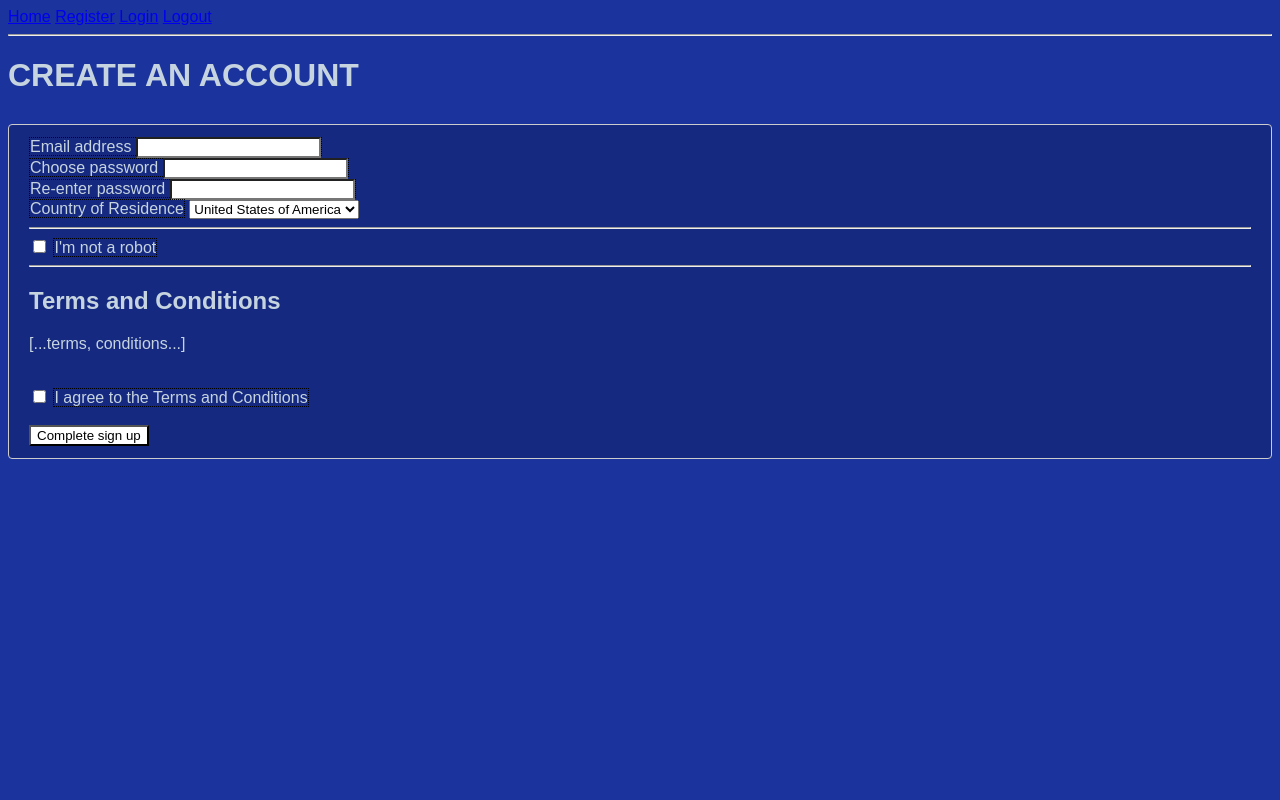
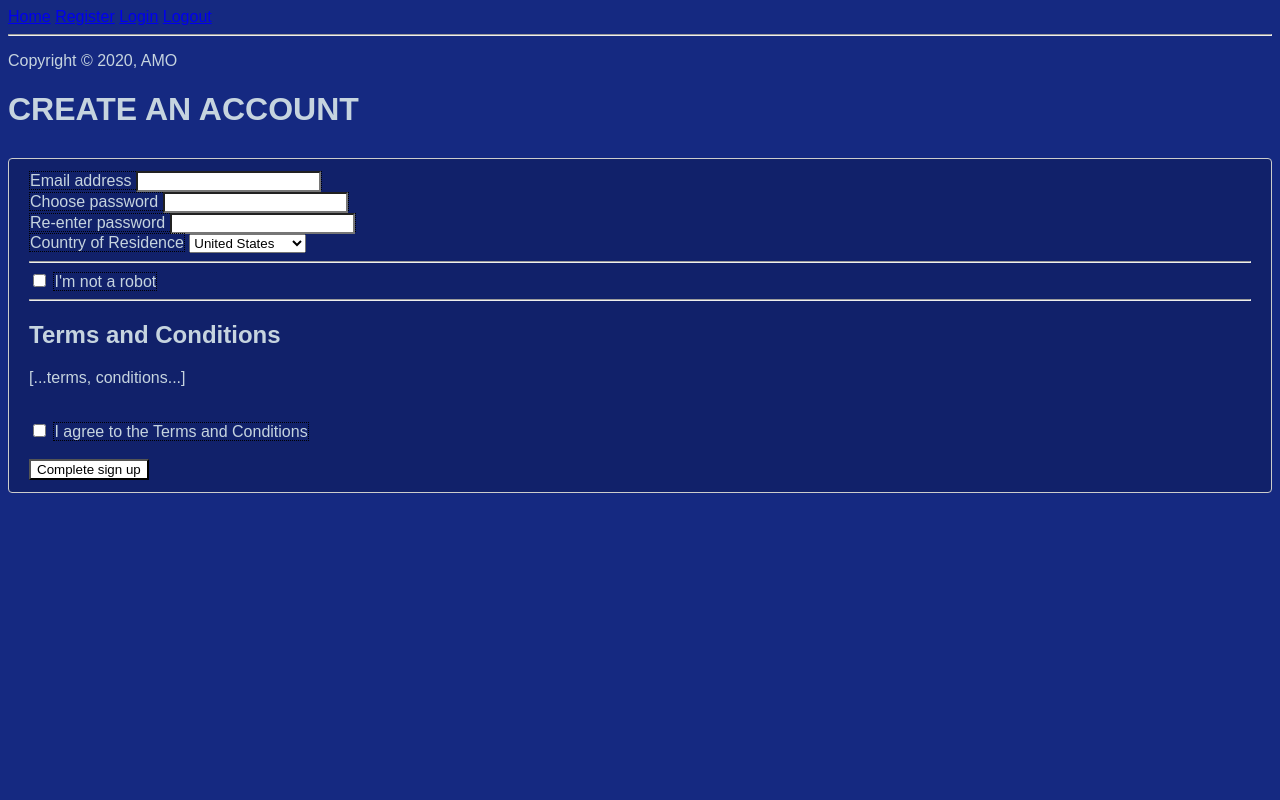
Before and after one commit to ag835/E-Commerce, a PHP site: page /Basic/register.php in a window 1280 px wide. Run offline with PHP 8.4, Linux system fonts and the light colour scheme; data that the repository does not hold is empty.

Commit message:
colors and footer

```diff
--- a/public_html/Basic/header.php
+++ b/public_html/Basic/header.php
@@ -15,3 +15,5 @@ session_start();
     </ul>
 </nav>
 <hr>
+
+<footer><p>Copyright &copy 2020, AMO</p></footer>
--- a/public_html/Basic/register.php
+++ b/public_html/Basic/register.php
@@ -21,7 +21,7 @@ include("header.php");
         <option value="canada">Canada</option>
         <option value="new zealand">New Zealand</option>
         <option value="united kingdom">United Kingdom</option>
-        <option value="united states" selected>United States of America</option>
+        <option value="united states" selected>United States</option>
     </select>
     <br>
     <hr>
--- a/public_html/Basic/style.css
+++ b/public_html/Basic/style.css
@@ -1,5 +1,5 @@
 body {
-    background-color: #1B339D;
+    background-color: #152981;
     color: #c6d4df;
     font-family:  "Motiva Sans", Sans-serif;
 }
@@ -22,7 +22,7 @@ label {
 }
 
 form {
-    background-color: #152981;
+    background-color: #11216A;
     width: 100%;
     padding: 12px 20px;
     margin: 8px 0;
```
